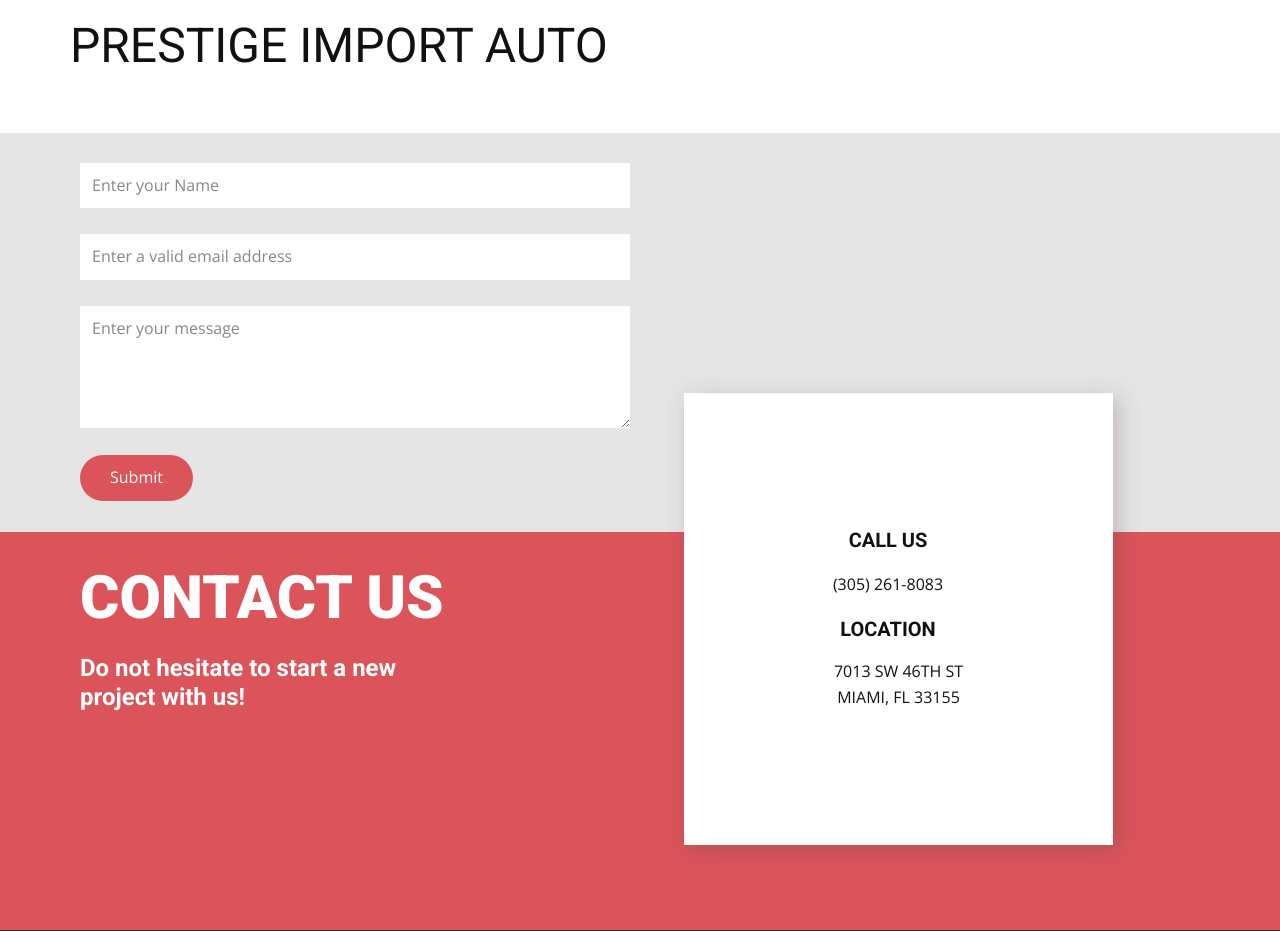
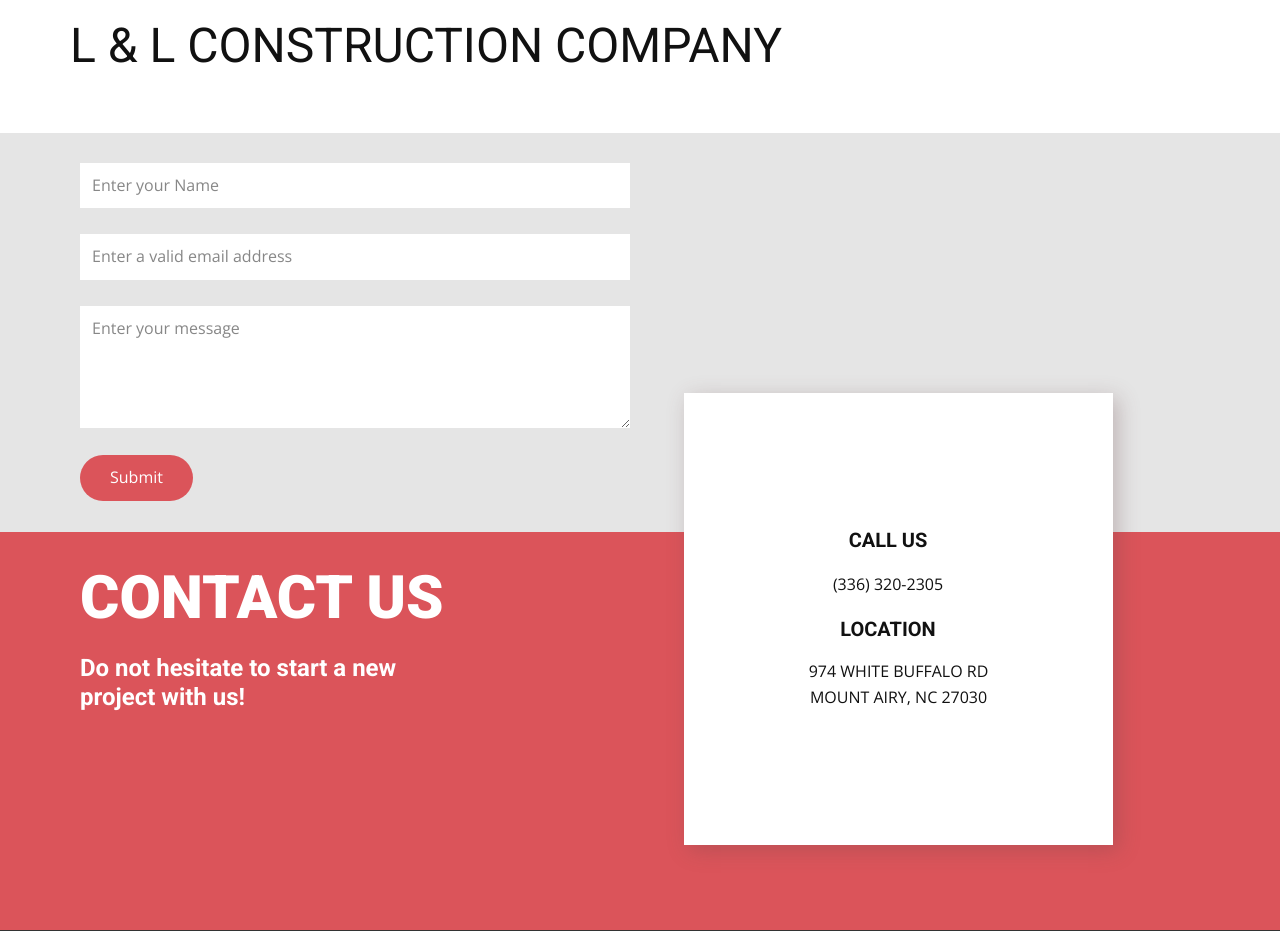
Before and after one commit to runacode/land2, a PHP site: page / in a window 1280 px wide. Shown: the top 931 px of the page. Run offline with PHP 8.4, Linux system fonts and the light colour scheme.

Commit message:
Update index.php

```diff
--- a/index.php
+++ b/index.php
@@ -1,7 +1,7 @@
-<?php $company = "PRESTIGE IMPORT AUTO";
-$phone = "(305) 261-8083";
-	$address1 = "7013 SW 46TH ST";
-	$address2 = "MIAMI, FL 33155";
+<?php $company = "L & L CONSTRUCTION COMPANY";
+$phone = "(336) 320-2305";
+	$address1 = "974 WHITE BUFFALO RD";
+	$address2 = "MOUNT AIRY, NC 27030";
 ?>
 <!DOCTYPE html>
 <html style="font-size: 16px;">
```
